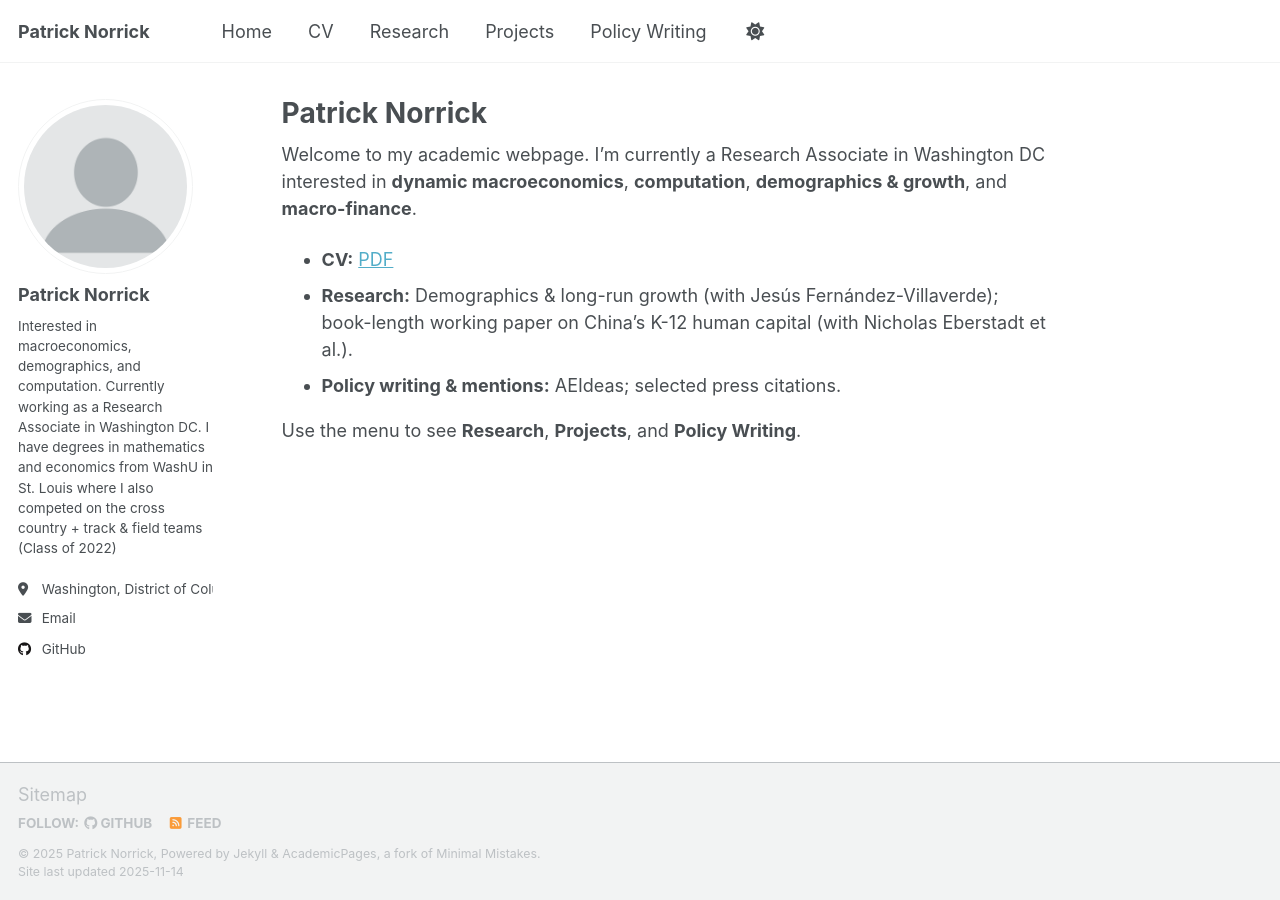
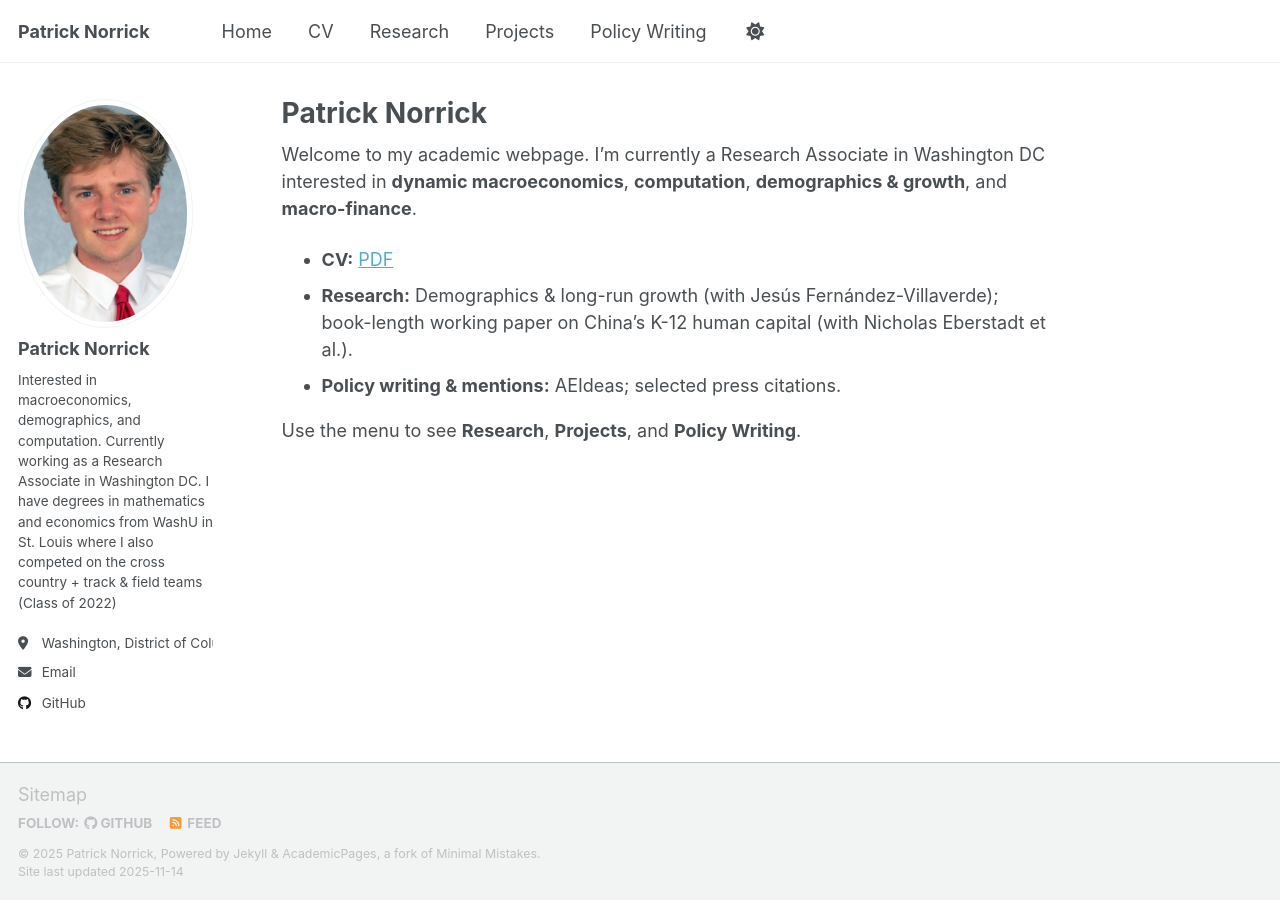
Before and after one commit to pcnorrick1/pcnorrick1.github.io, a Jekyll site: the page built from _pages/about.md, in a window 1280 px wide. Built offline with Jekyll 4.4.1, drawn with Linux system fonts in a browser that asks for light colours; a script that is not in the unit is left out.

Commit message:
add bio photo

```diff
--- a/_config.yml
+++ b/_config.yml
@@ -23,7 +23,7 @@ repository               : "pcnorrick1/pcnorrick1.github.io"
 #               Additional customization can be done by editing /_includes/author-profile.html
 author:
   # Biographic information
-  avatar           : "profile.png"
+  avatar           : "norrick_headshot.png"
   name             : "Patrick Norrick"
   pronouns         : # example: "she/her"
   bio              : "Interested in macroeconomics, demographics, and computation. Currently working as a Research Associate in Washington DC. I have degrees in mathematics and economics from WashU in St. Louis where I also competed on the cross country + track & field teams (Class of 2022)"
```
Also changed, not shown: images/norrick_headshot.png (added).
